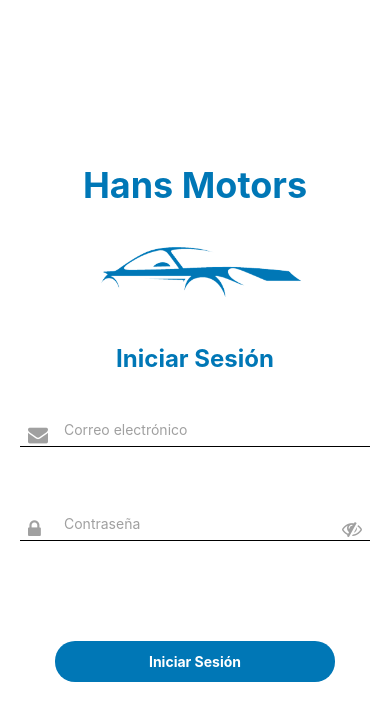
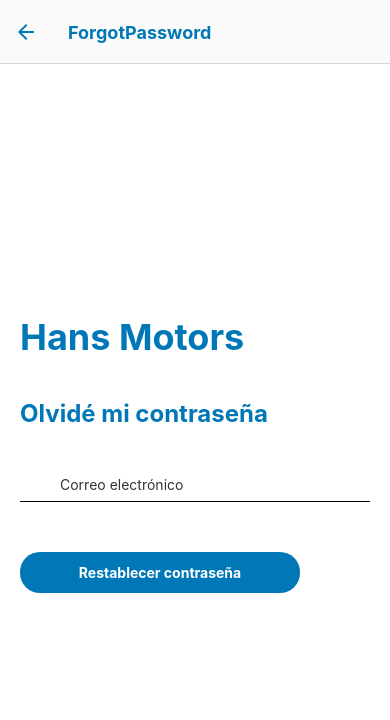
Before and after one commit to sebaqqq/hansAPPMOVIL, a React Native app: screen /ForgotPassword in a window 390 px wide. Shown: the top 720 px of the page. Built offline with nearby package versions, Linux system fonts and the light colour scheme; no server answers.

Commit message:
recuperarContraseña

```diff
--- a/Navigation.js
+++ b/Navigation.js
@@ -17,6 +17,7 @@
 import Loading from './Loading';
 import Tareas from './screen/Tareas';
 import HistorialPatente from './screen/HistorialPatentes';
+import ForgotPassword from './screen/RecuperarContrasena';
 
 import { AntDesign } from '@expo/vector-icons';
 import { FontAwesome5 } from '@expo/vector-icons';
@@ -64,6 +65,7 @@
           options={{
             headerShown: false
           }}/>
+          <Stack.Screen name="ForgotPassword" component={ForgotPassword} />
           <Stack.Screen name="Agregar Automovil" component={AgregarAutomovil}/>
           <Stack.Screen name="Editar Usuario" component={EditarUser}/>
           <Stack.Screen name="Datos Escaneados" component={DatosEscaneados}/>
--- a/screen/Login.js
+++ b/screen/Login.js
@@ -149,6 +149,12 @@
           >
             <Text style={LoginStyles.buttonText}>Iniciar Sesión</Text>
           </TouchableOpacity>
+          <TouchableOpacity
+            style={LoginStyles.buttonText}
+            onPress={() => navigation.navigate("ForgotPassword")}
+          >
+            <Text style={LoginStyles.forgotPasswordText}>¿Olvidaste tu contraseña?</Text>
+          </TouchableOpacity>
         </View>
       </ScrollView>
     </KeyboardAvoidingView>
--- /dev/null
+++ b/screen/RecuperarContrasena.js
@@ -0,0 +1,51 @@
+import React, { useState } from "react";
+import {
+  Text,
+  View,
+  TextInput,
+  TouchableOpacity,
+  Alert
+} from "react-native";
+import { sendPasswordResetEmail } from "firebase/auth";
+import { auth } from "../firebase";
+import { LoginStyles } from "../styles/LoginEstilo";
+
+const ForgotPassword = () => {
+  const [email, setEmail] = useState("");
+  const [emailSent, setEmailSent] = useState(false);
+
+  const handleForgotPassword = () => {
+    sendPasswordResetEmail(auth, email)
+      .then(() => {
+        setEmailSent(true);
+      })
+      .catch((error) => {
+        Alert.alert("Error", "No se pudo enviar el correo electrónico de restablecimiento de contraseña.");
+      });
+  };
+
+  return (
+    <View style={LoginStyles.container}>
+      <Text style={LoginStyles.title}>Hans Motors</Text>
+      <Text style={LoginStyles.headerText}>Olvidé mi contraseña</Text>
+      <TextInput
+        placeholder="Correo electrónico"
+        style={LoginStyles.input}
+        onChangeText={(text) => setEmail(text)}
+        value={email}
+        keyboardType="email-address"
+      />
+      <TouchableOpacity
+        style={LoginStyles.loginButton}
+        onPress={handleForgotPassword}
+      >
+        <Text style={LoginStyles.buttonText}>Restablecer contraseña</Text>
+      </TouchableOpacity>
+      {emailSent && (
+        <Text style={LoginStyles.successText}>Se ha enviado un correo electrónico de restablecimiento de contraseña a {email}. Por favor, revisa tu bandeja de entrada.</Text>
+      )}
+    </View>
+  );
+};
+
+export default ForgotPassword;
```
